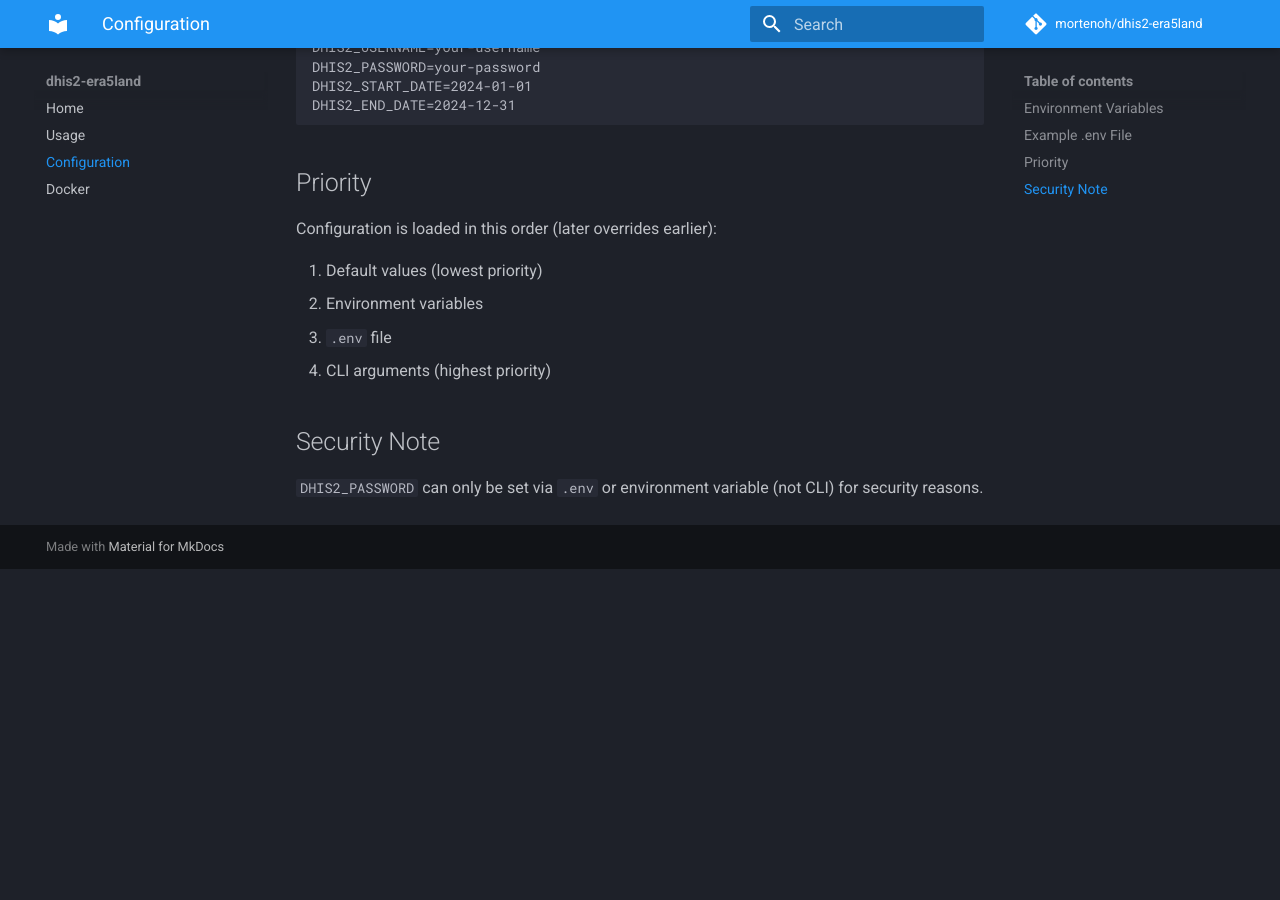
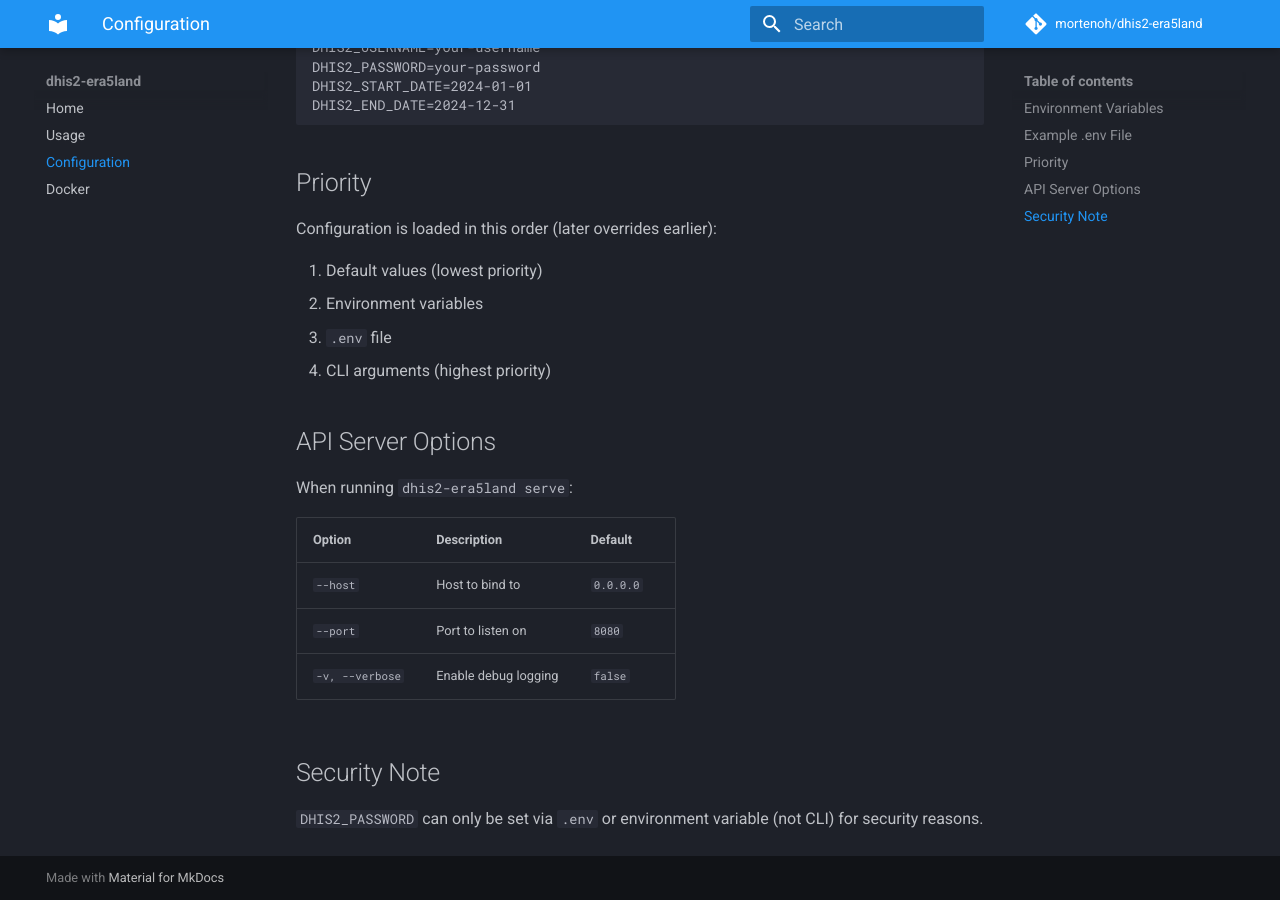
Before and after one commit to mortenoh/dhis2-era5land, an MkDocs documentation site: the page built from docs/configuration.md, in a window 1280 px wide and 900 px high, scrolled down 1057 px. Built offline with MkDocs 1.6.1 and Material for MkDocs 9.7.7, drawn with Linux system fonts in a browser that asks for light colours; comment, search, counter and statistics services are not loaded; before the commit the page ends 1626 px from its top, so only the background shows below that.

Commit message:
docs: add API server options to configuration

```diff
--- a/docs/configuration.md
+++ b/docs/configuration.md
@@ -39,6 +39,16 @@ Configuration is loaded in this order (later overrides earlier):
 3. `.env` file
 4. CLI arguments (highest priority)
 
+## API Server Options
+
+When running `dhis2-era5land serve`:
+
+| Option | Description | Default |
+|--------|-------------|---------|
+| `--host` | Host to bind to | `0.0.0.0` |
+| `--port` | Port to listen on | `8080` |
+| `-v, --verbose` | Enable debug logging | `false` |
+
 ## Security Note
 
 `DHIS2_PASSWORD` can only be set via `.env` or environment variable (not CLI) for security reasons.
```
